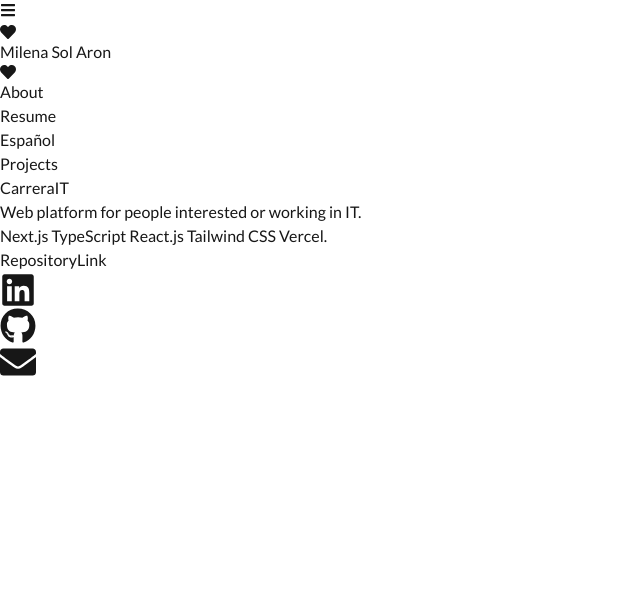
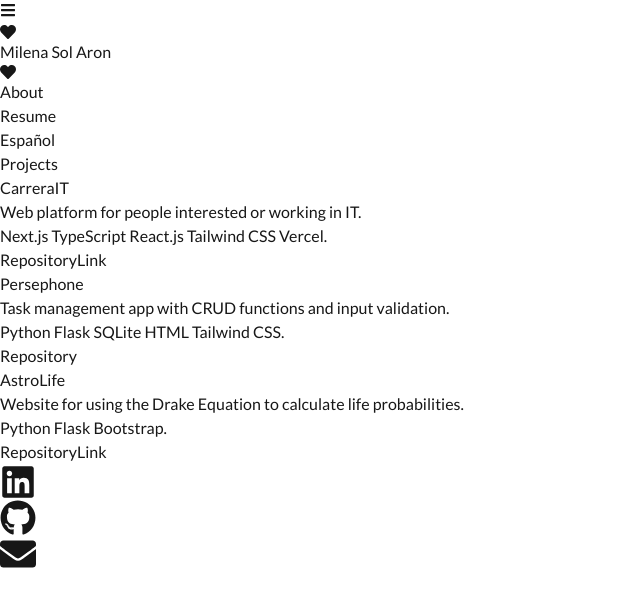
Before and after one commit to aronmilenasol/personal-website, a Next.js app: page /en/projects in a window 1280 px wide. Shown: the top 606 px of the page, without its empty margins (0-640 px from the left). Built offline with nearby package versions, Linux system fonts and the light colour scheme.

Commit message:
feat: add three more projects.

```diff
--- a/src/app/[locale]/projects/page.tsx
+++ b/src/app/[locale]/projects/page.tsx
@@ -19,6 +19,23 @@ export default function Projects() {
           repositoryText={t("repository")}
           projectText={t("link")}
         />
+        <ProjectCard
+          title={t("project2-title")}
+          description={t("project2-description")}
+          technologies={t("project2-technologies").split(",")}
+          repositoryLink="https://github.com/aronmilenait/persephone-app"
+          repositoryText={t("repository")}
+          projectText={t("link")}
+        />
+        <ProjectCard
+          title={t("project3-title")}
+          description={t("project3-description")}
+          technologies={t("project3-technologies").split(",")}
+          repositoryLink="https://github.com/aronmilenait/astrolife-calculator"
+          projectLink="https://calculate-astrolife.vercel.app/"
+          repositoryText={t("repository")}
+          projectText={t("link")}
+        />
       </div>
     </section>
   );
```
